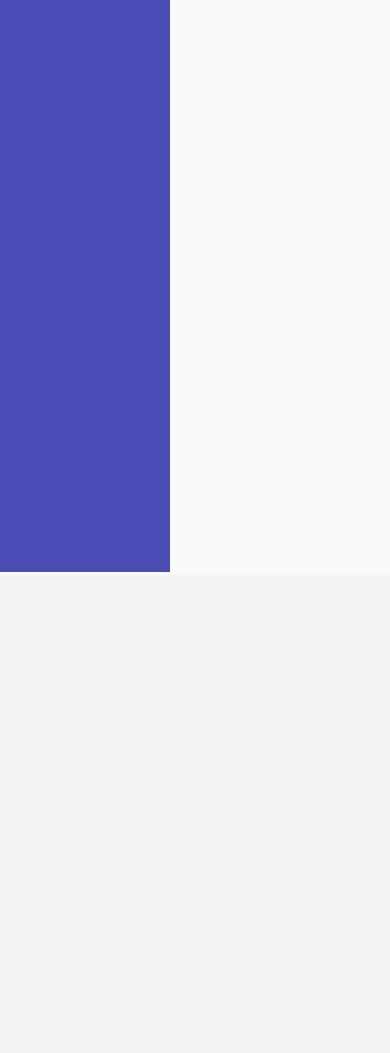
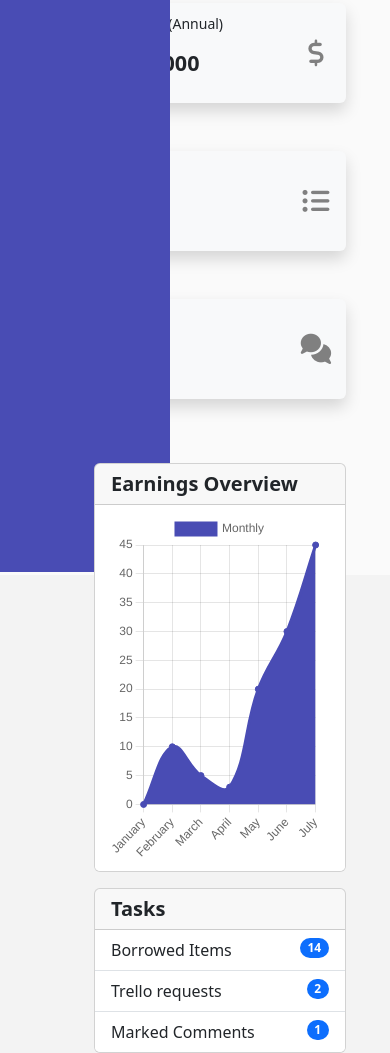
Before and after one commit to aransword/admin_page, a plain HTML site: page index.html in a window 390 px wide. Shown: the part 272-1325 px from the top of the page. Before the commit the page ends 847 px from the top, so only its background shows below. Drawn offline with nearby package versions, Linux system fonts and the light colour scheme.

Commit message:
차트와 태스크 완성 및 대시보드 반응형 레이아웃 완성

```diff
--- a/admin.css
+++ b/admin.css
@@ -121,10 +121,6 @@ input:focus {
     height: calc(100vh - 50px);
 }
 
-h2 {
-    font-weight: bold;
-}
-
 .row {
     margin: 0;
     width: 100%;
@@ -180,8 +176,9 @@ h2 {
     font-size: 14px;
 }
 
-.txt h4 {
+h5, h2, h4 {
     font-weight: bold;
+    margin-bottom: 0;
 }
 
 .icn {
--- a/index.html
+++ b/index.html
@@ -32,10 +32,10 @@
         </div>
     </nav>
     <div class="dashboard">
-        <h2>Dashboard</h2>
+        <h2>Dashboard</h2><br>
         <div class="container-fluid">
             <div class="row">
-                <div class="col-3"">
+                <div class="col-lg-3">
                     <div class="box shadow mb-5 bg-body-tertiary rounded">
                         <div class="clr-sky"></div>
                         <div class="txt">
@@ -47,7 +47,7 @@
                         </div>
                     </div>
                 </div>
-                <div class="col-3"">
+                <div class="col-lg-3">
                     <div class="box shadow mb-5 bg-body-tertiary rounded">
                         <div class="clr-green"></div>
                         <div class="txt">
@@ -59,7 +59,7 @@
                         </div>
                     </div>
                 </div>
-                <div class="col-3"">
+                <div class="col-lg-3">
                     <div class="box shadow mb-5 bg-body-tertiary rounded">
                         <div class="clr-blue"></div>
                         <div class="txt">
@@ -71,7 +71,7 @@
                         </div>
                     </div>
                 </div>
-                <div class="col-3"">
+                <div class="col-lg-3">
                     <div class="box shadow mb-5 bg-body-tertiary rounded">
                         <div class="clr-yellow"></div>
                         <div class="txt">
@@ -88,11 +88,70 @@
         <div class="chart-and-tasks">
             <div class="container-fluid">
                 <div class="row">
-                    <div class="col-9">
+                    <div class="col-lg-8 mt-3 mt-lg-0">
+                        <div class="card">
+                            <div class="card-header">
+                                <h5>Earnings Overview</h5>
+                            </div>
+                            <ul class="list-group list-group-flush">
+                                <li class="list-group-item">
+                                    <div style="width: 100%; height: 350px;">
+                                        <canvas id="myChart"></canvas>
+                                    </div>
 
+                                    <script src="https://cdn.jsdelivr.net/npm/chart.js"></script>
+
+                                    <script>
+                                        const ctx = document.getElementById('myChart');
+
+                                        new Chart(ctx, {
+                                            type: 'line',
+                                            data: {
+                                                labels: ['January', 'February', 'March', 'April', 'May', 'June', 'July'],
+                                                datasets: [{
+                                                    label: 'Monthly',
+                                                    data: [0, 10, 5, 3, 20, 30, 45],
+                                                    fill: true,
+                                                    borderColor: '#494CB4',
+                                                    backgroundColor: '#494CB4',
+                                                    tension: 0.4
+                                                }]
+                                            },
+                                            options: {
+                                                responsive: true,
+                                                maintainAspectRatio: false,
+                                                scales: {
+                                                    y: {
+                                                        beginAtZero: true
+                                                    }
+                                                }
+                                            }
+                                        });
+                                    </script>
+                                </li>
+                            </ul>
+                        </div>
                     </div>
-                    <div class="col-3">
-
+                    <div class="col-lg-4 mt-3 mt-lg-0">
+                        <div class="card"">
+                            <div class="card-header">
+                                <h5>Tasks</h5>
+                            </div>
+                            <ul class="list-group list-group-flush">
+                                <li class="list-group-item">
+                                    <span>Borrowed Items</span>
+                                    <span class="badge rounded-pill text-bg-primary" style="float:right">14</span>
+                                </li>
+                                <li class="list-group-item">
+                                    <span>Trello requests</span>
+                                    <span class="badge rounded-pill text-bg-primary" style="float:right">2</span>
+                                </li>
+                                <li class="list-group-item">
+                                    <span>Marked Comments</span>
+                                    <span class="badge rounded-pill text-bg-primary" style="float:right">1</span>
+                                </li>
+                            </ul>
+                            </div>
                     </div>
                 </div>
             </div>
```
